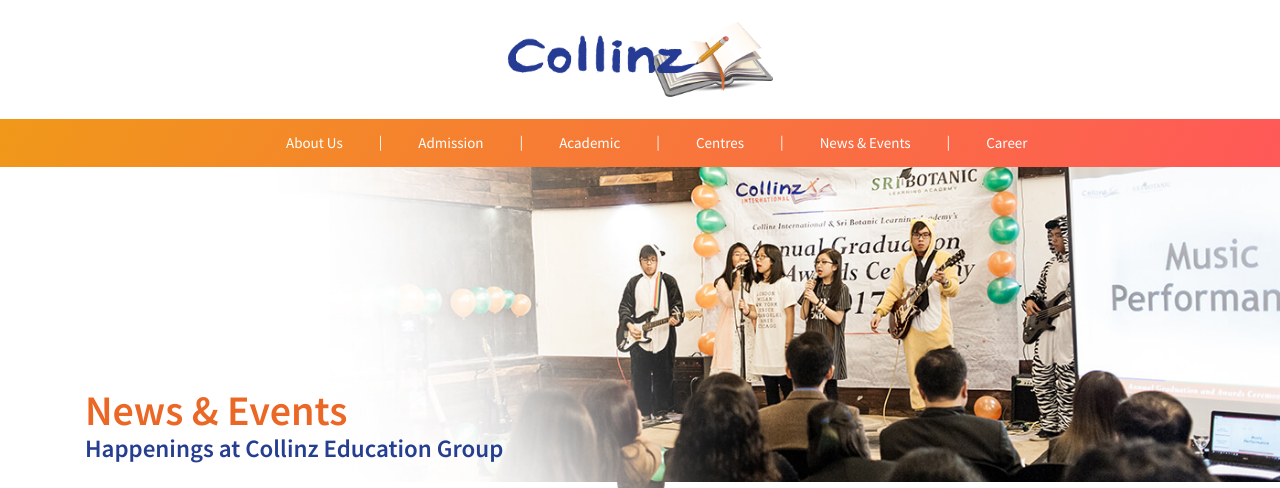
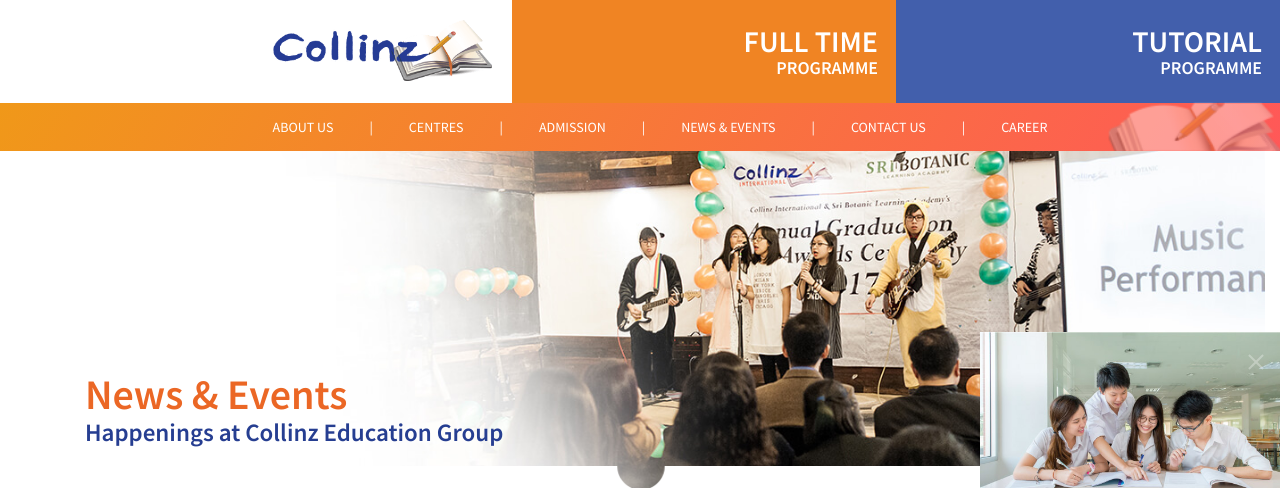
Before and after one commit to kashengl/collinz-web, a PHP site: page /news-events-annual-awards-2017.html in a window 1280 px wide. Shown: the top 488 px of the page. Run offline with PHP 8.4, Linux system fonts and the light colour scheme.

Commit message:
checklist commit

```diff
--- a/css/new-main.css
+++ b/css/new-main.css
@@ -198,6 +198,9 @@
   background-image: linear-gradient(-60deg, #ff5858 0%, #f09819 100%);
   height: 48px;
 }
+.nav.nav-desktop {
+  text-align: center;
+}
 .nav ul {
   display: inline-block;
   list-style: none;
--- a/js/main.js
+++ b/js/main.js
@@ -186,17 +186,17 @@
 	/*	Nice-Scroll
 	/*----------------------------------------------------*/
 
-	$("html").niceScroll({
-		scrollspeed: 100,
-		mousescrollstep: 38,
-		cursorwidth: 5,
-		cursorborder: 0,
-		cursorcolor: '#333',
-		autohidemode: true,
-		zindex: 999999999,
-		horizrailenabled: false,
-		cursorborderradius: 0,
-	});
+	// $("html").niceScroll({
+	// 	scrollspeed: 100,
+	// 	mousescrollstep: 38,
+	// 	cursorwidth: 5,
+	// 	cursorborder: 0,
+	// 	cursorcolor: '#333',
+	// 	autohidemode: true,
+	// 	zindex: 999999999,
+	// 	horizrailenabled: false,
+	// 	cursorborderradius: 0,
+	// });
 
 
 	/*----------------------------------------------------*/
@@ -640,7 +640,7 @@
 	})
 
 	//parallax
-	$(window).paroller();
+	// $(window).paroller();
 
 	//closing sticky-right-item
 	$('.close').on('click', function() {
@@ -656,13 +656,14 @@
 	    }
 	    else if($(this).scrollTop()<=$('.nav-desktop').position().top && isStickyShown == true)
 	    {
-	    	$('.nav-sticky').animate({top: "-50px"}, 300);
+	    	$('.nav-sticky').animate({top: "-250px"}, 300);
 	    	isStickyShown = false;
 	    }
 	});
 
 	//mobile nav
 	$('.hamburger').on('click', function(event) {
-		$('.nav-mobile').toggleClass('active');
+		console.log('clicked');
+		$('.nav-mobile ').toggleClass('active');
 	});
 });
--- a/news-events-annual-awards-2017.html
+++ b/news-events-annual-awards-2017.html
@@ -29,17 +29,23 @@
 <meta name="twitter:image" content="hhttp://www.collinz.com.my/images/logo700px.png" />
 
 	<!-- core CSS -->
-    <link href="css/bootstrap.min.css" rel="stylesheet">
+    <link rel="stylesheet" href="//maxcdn.bootstrapcdn.com/bootstrap/3.3.7/css/bootstrap.min.css" integrity="sha384-BVYiiSIFeK1dGmJRAkycuHAHRg32OmUcww7on3RYdg4Va+PmSTsz/K68vbdEjh4u" crossorigin="anonymous">
+    <link href='https://fonts.googleapis.com/css?family=Source+Sans+Pro:300,400,700,600' rel='stylesheet' type='text/css'>
     <link href="css/font-awesome.min.css" rel="stylesheet">
     <link href="css/animate.min.css" rel="stylesheet">
     <link href="css/prettyPhoto.css" rel="stylesheet">
     <link href="css/main.css" rel="stylesheet">
     <link href="css/responsive.css" rel="stylesheet">
+    <!--
+    @author:sern
+    overidding previous css
+     -->
+    <link href="css/new-main.css" rel="stylesheet">
     <link type="text/css" rel="stylesheet" href="css/featherlight.min.css" title="Featherlight Styles" />
 	<link type="text/css" rel="stylesheet" href="css/featherlight.gallery.min.css" title="Featherlight Styles" />
 
 
-    <link href='https://fonts.googleapis.com/css?family=Source+Sans+Pro:300,400,700,600' rel='stylesheet' type='text/css'>
+
     <!--[if lt IE 9]>
     <script src="js/html5shiv.js"></script>
     <script src="js/respond.min.js"></script>
@@ -72,63 +78,139 @@
         </div>
     </div>
 
-    <header id="header">
-        <div class="top-bar">
-            <div class="row">
+    <div class="sticky-right-item hidden-xs">
+        <div>
+            <img src="images/fulltimeacademic.jpg">
+            <div class="close">
+            </div>
+        </div>
+        <div class="content">
+            <h3>Full Time Learning Programme</h3>
+            <h2>2018 Open For Registration</h2>
+            <a href="#">
+                <button class="btn-more-info">
+                    MORE INFO
+                </button>
+            </a>
+        </div>
+    </div>
+
+    <div class="new-top-bar col-sm-12">
+        <div>
+            <img src="images/logo.png" alt="logo">
+        </div>
+        <div class="fulltime">
+            <span class="default">
+                <h1>
+                    FULL TIME
+                </h1>
+                <h2>
+                    PROGRAMME
+                </h2>
+            </span>
+            <span class="hoverActive">
+                <a href="collinz-international.html" title="">
+                    <img class="col-xs-6" src="images/partners/partner2.png"/>
+                </a>
+                <a href="sri-botanic.html">
+                    <img class="col-xs-6" src="images/partners/partner1.png"/>
+                </a>
+            </span>
+        </div>
+        <div class="tutorial">
+            <span class="default">
+                <h1>
+                    TUTORIAL
+                </h1>
+                <h2>
+                    PROGRAMME
+                </h2>
+            </span>
+            <span class="hoverActive">
+                <a href="centres.html" ><span>SUBANG</span></a>
+                <a href="centres-klang.html" ><span>KLANG</span></a>
+                <a href="centres-mont-kiara.html" ><span>MONT KIARA</span></a>
+                <a href="centres-damansara-utama.html" ><span>UPTOWN</span></a>
+            </span>
+        </div>
+    </div>
+
+    <!-- //sticky -->
+    <div class="col-xs-12 paddingZero nav sticky nav-sticky hidden-xs">
         <div class="container">
-                    <a href="index.html"><img class="center-block img-responsive top-logo" src="images/logo.png" alt="logo"></a>
+            <div class="desktop">
+                <ul>
+                    <li><a href="index.html"><img src="images/logo.png"/></a></li>
+
+                    <li><a href="introduction.html">About Us</a><span class="display-none-767">|</span></li>
+
+                    <li><a href="centres.html">Centres</a><span class="display-none-767">|</span></li>
+
+                    <li><a href="admission.html">Admission</a><span class="display-none-767">|</span></li>
+
+                    <li><a href="news-events-annual-awards-2017.html">News & Events</a><span class="display-none-767">|</span></li>
+
+                    <li><a href="introduction.html">Contact Us</a><span class="display-none-767">|</span></li>
+
+                    <li><a href="career.html">Career</a></li>
+                </ul>
             </div>
-            </div><!--/.container-->
-        </div><!--/.top-bar-->
+        </div>
+    </div>
 
-        <nav class="navbar navbar-inverse" role="banner">
+    <div class="col-xs-12 paddingZero nav nav-desktop hidden-xs">
         <div class="container">
-                <div class="navbar-header" >
-                    <button type="button" class="navbar-toggle" data-toggle="collapse" data-target=".navbar-collapse">
-                        <span class="sr-only">Toggle navigation</span>
+            <div class="desktop">
+                <ul>
+                    <!-- <li><a href="index.html" class="fix-logo"><img class="img-responsive" src="images/logo.png"/></a></li> -->
+                    <li><a href="introduction.html">About Us</a><span class="display-none-767">|</span></li>
+
+                    <li><a href="centres.html">Centres</a><span class="display-none-767">|</span></li>
+
+                    <li><a href="admission.html">Admission</a><span class="display-none-767">|</span></li>
+
+                    <li><a href="news-events-annual-awards-2017.html">News & Events</a><span class="display-none-767">|</span></li>
+
+                    <li><a href="introduction.html">Contact Us</a><span class="display-none-767">|</span></li>
+
+                    <li><a href="career.html">Career</a></li>
+                </ul>
+            </div>
+        </div>
+        <img class="nav-book" src="images/nav-bar-book.png">
+    </div>
+
+    <div class="col-xs-12 paddingZero nav-mobile hidden-sm hidden-md hidden-lg">
+        <div class="container">
+            <a class="logo" href="index.html"><img src="images/logo.png"/></a>
+             <button type="button" class="hamburger" data-toggle="collapse" data-target=".navbar-collapse">
                 <span class="icon-bar"></span>
                 <span class="icon-bar"></span>
                 <span class="icon-bar"></span>
             </button>
-                    <!--<a class="navbar-brand" href="index.html"><img class="img-responsive" src="images/logo.png" alt="logo"></a>-->
         </div>
 
-                <div class="collapse navbar-collapse" >
-                    <ul class="nav navbar-nav">
-                    	  <li><a href="index.html" class="fix-logo"><img class="img-responsive" src="images/logo.png"/></a></li> <li><a href="introduction.html">About Us</a></li>
-                        <li class="display-none-767">|</li>
-                        <li><a href="admission.html">Admission</a></li>
-                        <li class="display-none-767">|</li>
-                        <li class="dropdown">
-                        		<a href="#" class="dropdown-toggle" data-toggle="dropdown">Academic</a>
-                             <ul class="dropdown-menu">
-                                <li class="dropdown dropdown-submenu"><a href="#" class="dropdown-toggle" data-toggle="dropdown">Full Time</a>
-                                    <ul class="dropdown-menu">
-                                        <li><a href="sri-botanic.html">Sri Botanic</a></li>
-                                        <li><a href="collinz-international.html">Collinz International</a></li>
-										</ul>
-									</li>
+        <div class="mobile-menu">
 
+            <a href="introduction.html"><div>About Us</div></a>
 
-                                <li><a href="tutorial.html">Tutorial</a></li>
-                            </ul>
-                        </li>
-                        <li class="display-none-767">|</li>
-                        <li><a href="centres.html">Centres</a></li>
-                        <li class="display-none-767">|</li>
-                        <li><a href="news-events-annual-awards-2017.html">News & Events</a></li>
-                        <li class="display-none-767">|</li>
-                        <li><a href="career.html">Career</a></li>
-                    </ul>
+            <a href="centres.html"><div>Centres</div></a>
+
+            <a href="admission.html"><div>Admission</div></a>
+
+            <a href="news-events-annual-awards-2017.html"><div>News & Events</div></a>
+
+            <a href="introduction.html"><div>Contact Us</div></a>
+
+            <a href="career.html"><div>Career</div></a>
+
         </div>
-            </div><!--/.container-->
-        </nav><!--/nav-->
 
-    </header><!--/header-->
+    </div>
 
 
 
-
+    <div class="col-xs-12">
       <!-- Header -->
       <section id="intro" data-speed="0" data-type="background" style="background: url(images/news-events/header-bg.jpg);">
         <div class="container">
@@ -147,14 +229,27 @@
 
               </div>
            </div>
+      </section>
+    </div>
 
-	</section>
+    <div class="col-xs-12 featured">
+      <div class="container">
+        <div class="col-xs-5">
+          <img class="img-responsive" src="images/news-events/1_annual-awards-2017/0.jpg"/>
+        </div>
+        <div class="col-xs-7">
+          <h3>Full Time Learning Programme</h3>
+          <h2>2018 Open For Registration</h2>
+          <a href="#">
+              <button class="btn-more-info">
+                  MORE INFO
+              </button>
+          </a>
+        </div>
+      </div>
+    </div>
 
       <section class="first-section" >
-
-
-
-
         <div class="container wow fadeInDown" data-wow-duration="1000ms" data-wow-delay="600ms">
           <div class="row">
             <div class="col-md-5">
@@ -526,7 +621,7 @@
 
 
 	<script src="js/jquery.js"></script>
-	<script src="js/bootstrap.min.js"></script>
+	<script src="//maxcdn.bootstrapcdn.com/bootstrap/3.3.7/js/bootstrap.min.js" integrity="sha384-Tc5IQib027qvyjSMfHjOMaLkfuWVxZxUPnCJA7l2mCWNIpG9mGCD8wGNIcPD7Txa" crossorigin="anonymous"></script>
 	<script type="text/javascript" src="js/jquery.fitvids.js"></script>
   	<script type="text/javascript" src="js/owl.carousel.min.js"></script>
   	<script type="text/javascript" src="js/nivo-lightbox.min.js"></script>
--- a/src/new-main.less
+++ b/src/new-main.less
@@ -47,8 +47,8 @@
 {
   position: fixed;
   right: 0;
-  top : 220px;
-  z-index: 999;//always on top
+  bottom : 100px;
+  z-index: 99;//always on top
   background-color: white;
   width: 300px;
   // height: 340px;
@@ -253,6 +253,10 @@
 {
   background-image: linear-gradient(-60deg, #ff5858 0%, #f09819 100%);
   height: 48px;
+  &.nav-desktop
+  {
+    text-align: center;
+  }
 
   ul{
     display: inline-block;
@@ -263,6 +267,33 @@
       float: left;
       color: white;
       display: table;
+
+      .dropdown-menu
+      {
+        display: none;
+        background-color: rgba(235,103,37,.85);
+        -webkit-box-shadow: 0 3px 8px rgba(0,0,370, 0.125);
+        -moz-box-shadow: 0 3px 8px rgba(0,0,0, 0.125);
+        box-shadow: 0 3px 8px rgba(0,0,0, 0.125);
+        border: 0;
+        padding: 0;
+        margin-top: 0;
+        border-top: 0;
+        border-radius: 0;
+
+        li{
+          width: 100%;
+          a{
+            width: 100%;
+            &:hover
+            {
+              background-image: linear-gradient(to top, #1e3c72 0%, #1e3c72 1%, #1f63ae 100%);
+              color: #fff;
+            }
+          }
+        }
+      }
+
       span{
         display:table-cell;
         vertical-align:middle;
@@ -304,7 +335,10 @@
           }
         }
         a{
-          padding: 12px 25px;
+          padding: 12px 40px;
+          @media (max-width: @screen-md-max) {
+            padding: 12px 25px;
+          }
         }
       }
     }
@@ -326,6 +360,7 @@
   background-color: @theme-light-grey;
   height: 60px;
   transition : height 300ms cubic-bezier(0.17, 0.04, 0.03, 0.94);
+  overflow: hidden;
   &.active{
     height: 340px;
   }
@@ -435,6 +470,8 @@
       -moz-box-shadow: 0px 10px 20px rgba(0, 0, 0, 0.125);
       box-shadow: 0px 10px 20px rgba(0, 0, 0, 0.125);
       padding: 50px;
+      min-height: 300px;
+
       &.active
       {
         display: flex;
@@ -467,6 +504,7 @@
 
       img{
         padding-right: 30px;
+        height: 100%;
         @media (max-width: @screen-xs-max) {
           text-align: center;
           padding-right: 0px;
```
Also changed, not shown: other parts of css/new-main.css (+33 -3 lines), index.html (+22 -65 lines). Lines whose indentation alone changed are shown as unchanged.
